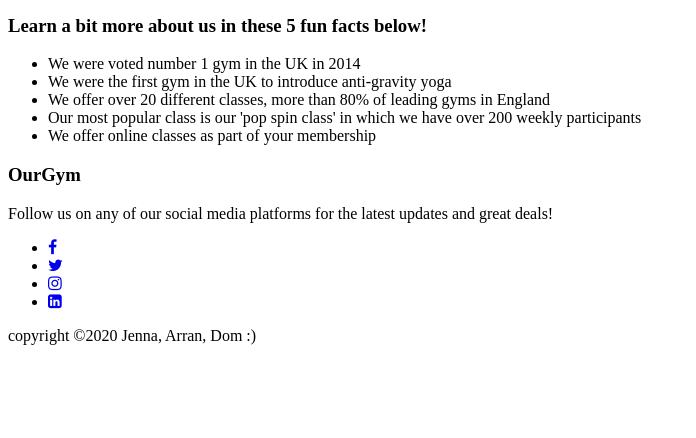
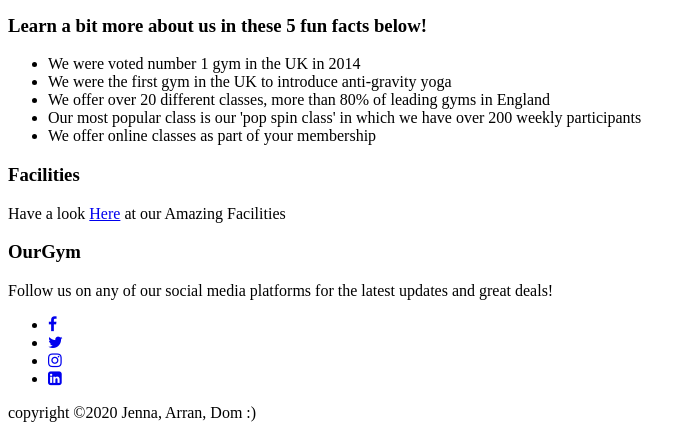
Before and after one commit to rgb20206/OurGymProject, a PHP site: page /ABOUT in a window 1280 px wide. Shown: the part 543-981 px from the top of the page, without its empty margins (0-696 px from the left). Before the commit the page ends 888 px from the top, so only its background shows below. Run offline with PHP 8.4, Linux system fonts and the light colour scheme.

Commit message:
Added links to the Facilities page in index & about.

```diff
--- a/src/main/php/about.php
+++ b/src/main/php/about.php
@@ -40,6 +40,13 @@ include("constants/constants.php");
                 <li>We offer online classes as part of your membership</li>
             </ul>
         </div>
+
+<!--------      Adding links to the Facilities Page     -------->
+        <div>
+            <h3>Facilities</h3>
+            <p>Have a look <a href="<?=FACILITIES ?>">Here</a> at our Amazing Facilities </p>
+        </div>
+
     </div>
 </section>
 
--- a/src/main/php/constants/constants.php
+++ b/src/main/php/constants/constants.php
@@ -4,5 +4,5 @@ define('HOME', 'https://devweb2020.cis.strath.ac.uk/~kwb20199/OurGymProject/src/
 define('ABOUT', 'https://devweb2020.cis.strath.ac.uk/~kwb20199/OurGymProject/src/main/php/about.php');
 define('CONTACT', 'https://devweb2020.cis.strath.ac.uk/~kwb20199/OurGymProject/src/main/php/contact.php');
 define('PLANS', 'https://devweb2020.cis.strath.ac.uk/~kwb20199/OurGymProject/src/main/php/plans.php');
-define('FACILITIES', 'https://devweb2020.cis.strath.ac.uk/~kwb2199/OurGymProject/src/main/php/facilities.php');
+define('FACILITIES', 'https://devweb2020.cis.strath.ac.uk/~yxb20181/OurGymProject/src/main/php/facilities.php');
 define('CLASSES', 'https://devweb2020.cis.strath.ac.uk/~kwb20199/OurGymProject/src/main/php/classes.php');
--- a/src/main/php/facilities.php
+++ b/src/main/php/facilities.php
@@ -99,4 +99,5 @@ include("constants/constants.php");
     </div>
 </footer>
 
+</body>
 </html>
--- a/src/main/php/index.php
+++ b/src/main/php/index.php
@@ -32,6 +32,9 @@
             <h1>Welcome to OurGym</h1>
             <p>Looking to start working out and keeping fit? Well look no further and join the best gym in the UK,
                 <br>OURGYM!</p>
+            <h2>Facilities</h2>
+            <br>
+            <h4>Check out our amazing facilities <a href="<?=FACILITIES ?>">Here</a></h4>
         </div>
     </section>
 
```
